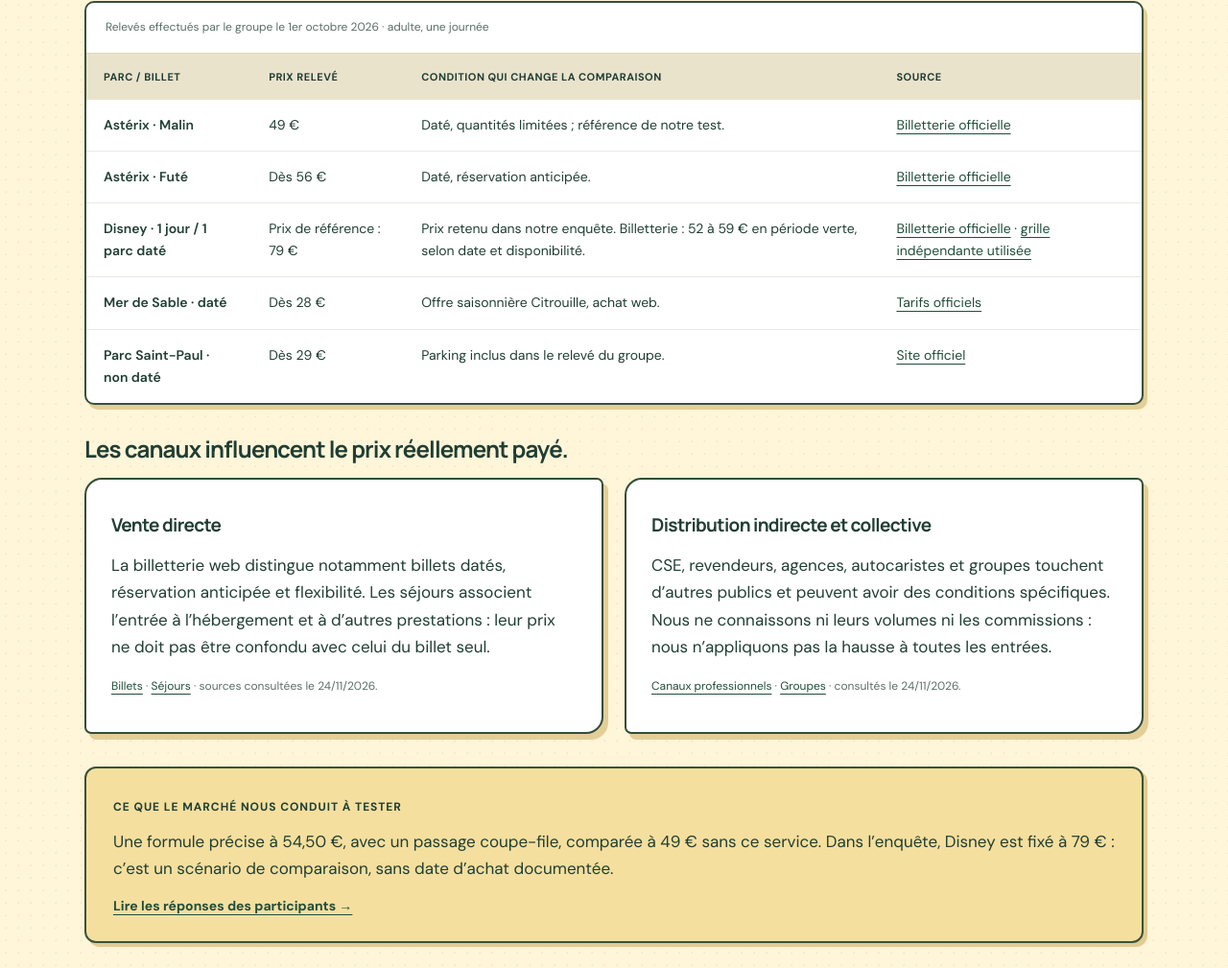
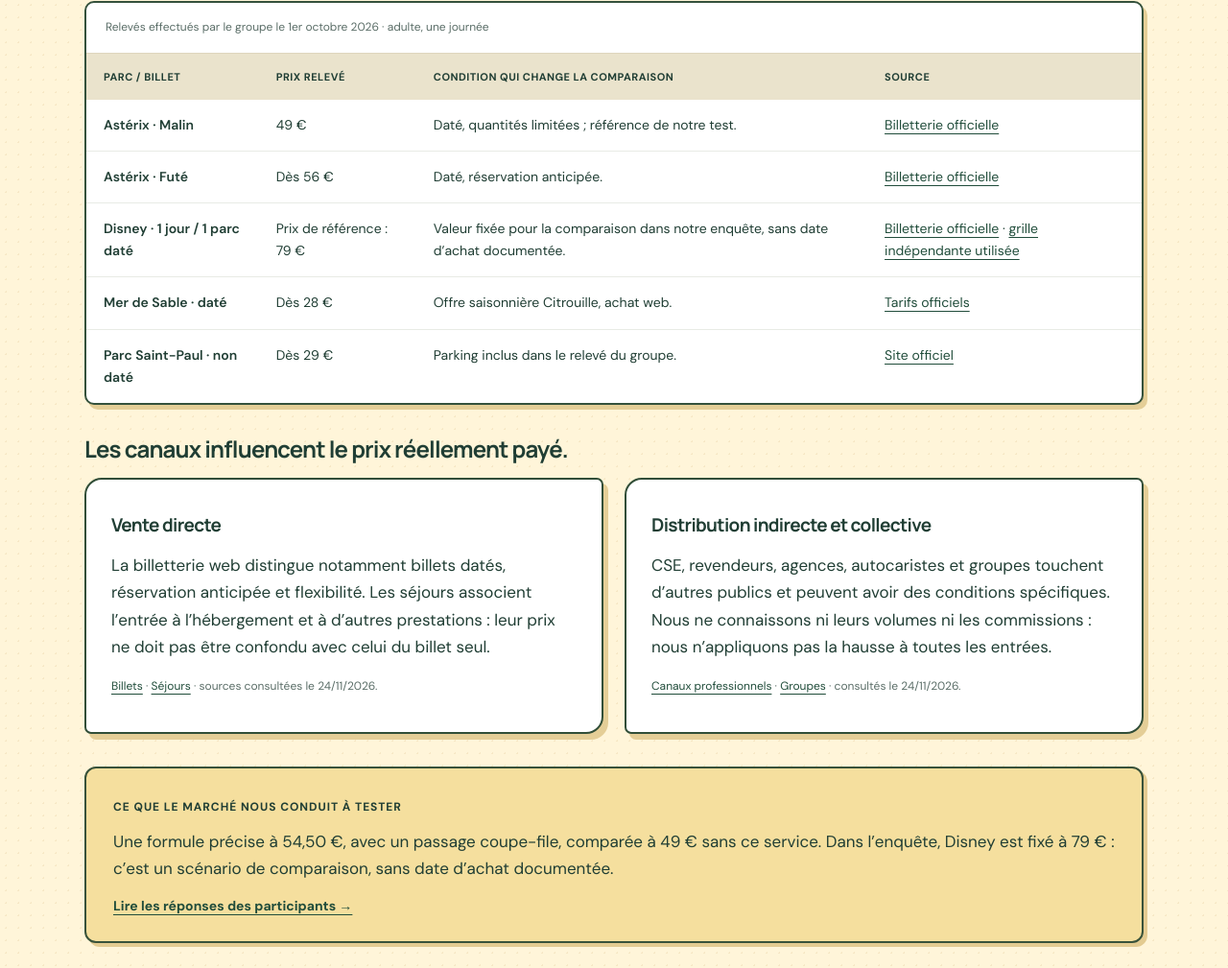
Before and after one commit to mylenemart/Prix_marketing, a plain HTML site: page marche.html in a window 1280 px wide. Shown: the part 833-1842 px from the top of the page at 96% size. Drawn offline with Linux system fonts and the light colour scheme.

Commit message:
Add files via upload

```diff
--- a/marche.html
+++ b/marche.html
@@ -4,7 +4,7 @@
 <div class="tablebox"><table><caption>Relevés effectués par le groupe le 1er octobre 2026 · adulte, une journée</caption><thead><tr><th>Parc / billet</th><th>Prix relevé</th><th>Condition qui change la comparaison</th><th>Source</th></tr></thead><tbody>
 <tr><th>Astérix · Malin</th><td>49 €</td><td>Daté, quantités limitées ; référence de notre test.</td><td><a href="https://www.parcasterix.fr/offres/billets" title="Billetterie officielle — ouvrir la source ou la rubrique">Billetterie officielle</a></td></tr>
 <tr><th>Astérix · Futé</th><td>Dès 56 €</td><td>Daté, réservation anticipée.</td><td><a href="https://www.parcasterix.fr/offres/billets" title="Billetterie officielle — ouvrir la source ou la rubrique">Billetterie officielle</a></td></tr>
-<tr><th>Disney · 1 jour / 1 parc daté</th><td>Prix de référence : 79 €</td><td>Prix retenu dans notre enquête. Billetterie : 52 à 59 € en période verte, selon date et disponibilité.</td><td><a href="https://tickets.disneylandparis.com/fr-fr/tickets" title="Billetterie officielle — ouvrir la source ou la rubrique">Billetterie officielle</a> · <a href="https://disneyland-pratique.fr/tarifs-disneyland-paris-2026.html" title="grille indépendante utilisée — ouvrir la source ou la rubrique">grille indépendante utilisée</a></td></tr>
+<tr><th>Disney · 1 jour / 1 parc daté</th><td>Prix de référence : 79 €</td><td>Valeur fixée pour la comparaison dans notre enquête, sans date d’achat documentée.</td><td><a href="https://tickets.disneylandparis.com/fr-fr/tickets" title="Billetterie officielle — ouvrir la source ou la rubrique">Billetterie officielle</a> · <a href="https://disneyland-pratique.fr/tarifs-disneyland-paris-2026.html" title="grille indépendante utilisée — ouvrir la source ou la rubrique">grille indépendante utilisée</a></td></tr>
 <tr><th>Mer de Sable · daté</th><td>Dès 28 €</td><td>Offre saisonnière Citrouille, achat web.</td><td><a href="https://www.merdesable.fr/tarifs-reservations" title="Tarifs officiels — ouvrir la source ou la rubrique">Tarifs officiels</a></td></tr>
 <tr><th>Parc Saint-Paul · non daté</th><td>Dès 29 €</td><td>Parking inclus dans le relevé du groupe.</td><td><a href="https://www.parcsaintpaul.fr/" title="Site officiel — ouvrir la source ou la rubrique">Site officiel</a></td></tr>
 </tbody></table></div>
```
